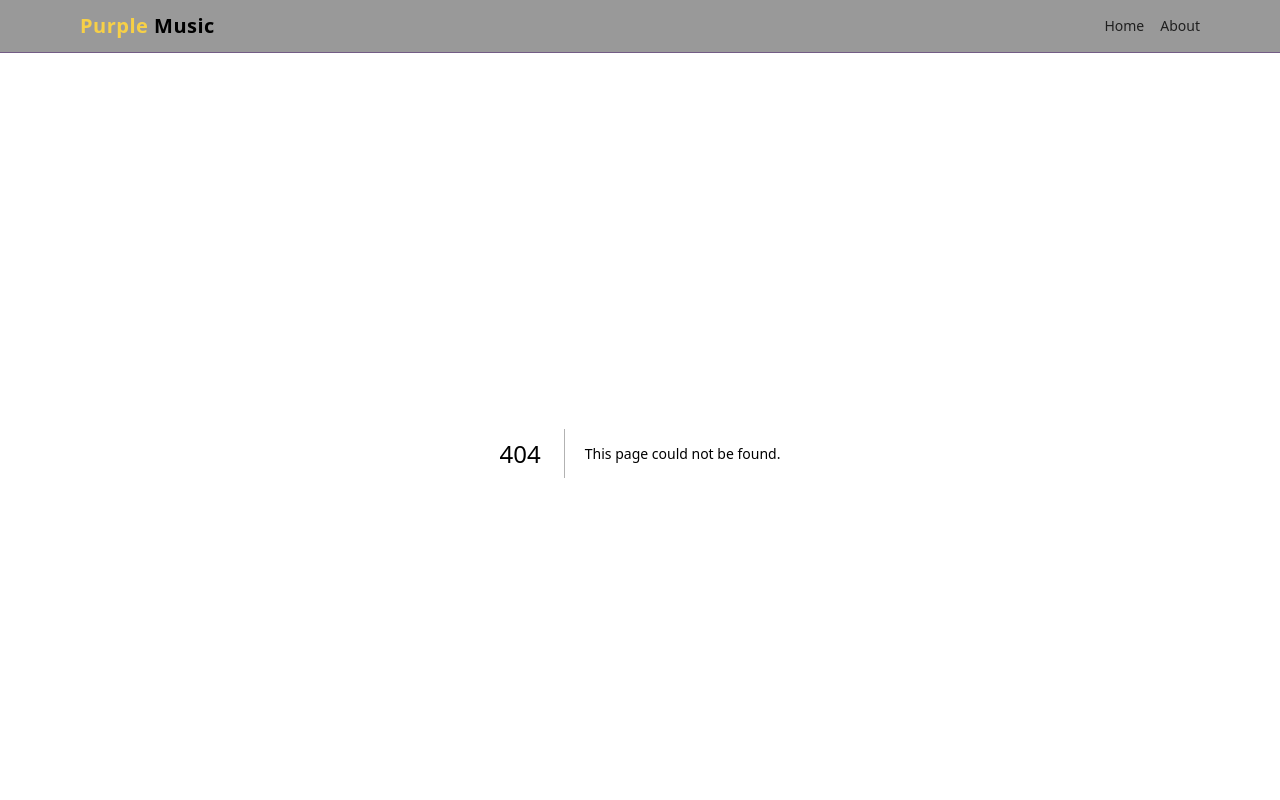
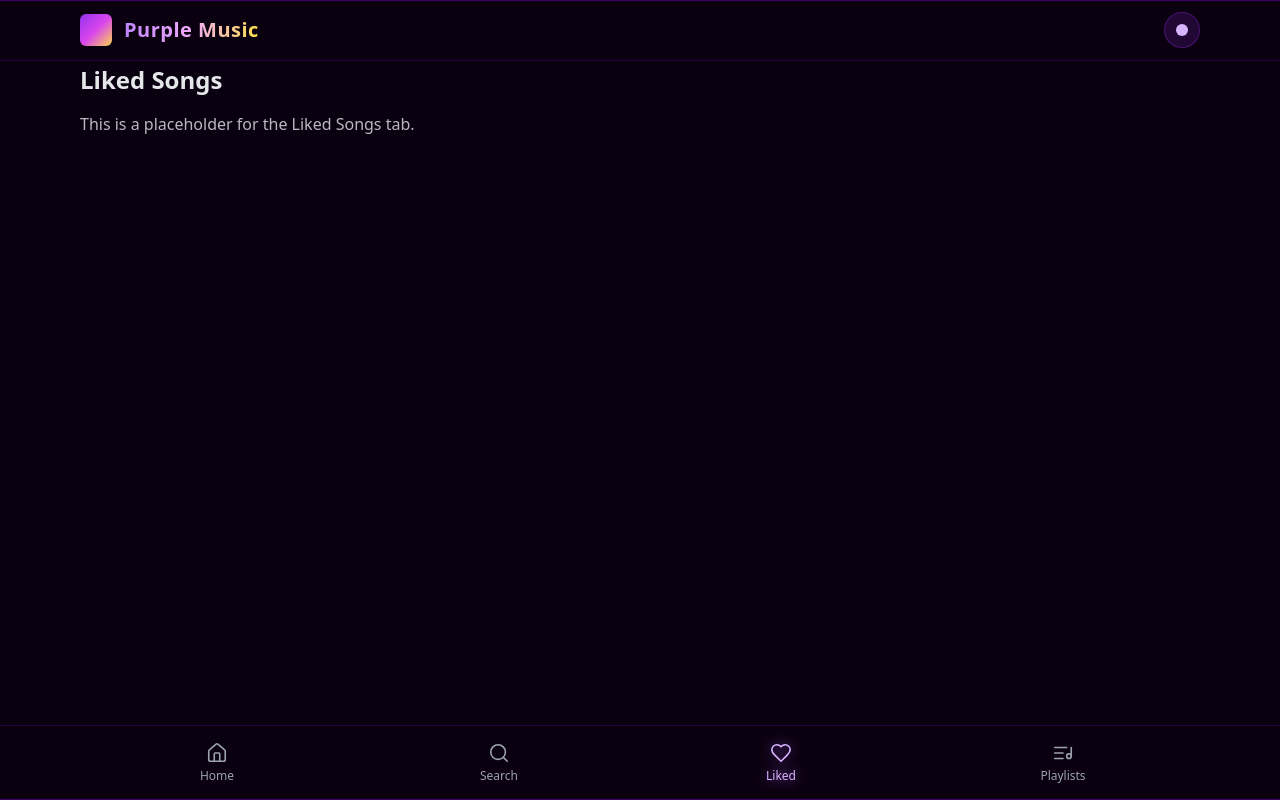
Before and after one commit to nikolastojadinov/PMtestnet, a Next.js app in the folder frontend/: page /liked in a window 1280 px wide. Before the commit this address had no page. Shown: the top 800 px of the page. Built offline with nearby package versions, Linux system fonts and the light colour scheme.

Commit message:
feat(frontend): finalize Header/Footer layout and navigation polish

```diff
--- a/frontend/src/components/Footer.tsx
+++ b/frontend/src/components/Footer.tsx
@@ -1,13 +1,41 @@
 import React from 'react';
+import Link from 'next/link';
+import { useRouter } from 'next/router';
+import { Home as HomeIcon, Search, Heart, ListMusic } from 'lucide-react';
+
+const tabs = [
+  { href: '/', label: 'Home', icon: HomeIcon },
+  { href: '/search', label: 'Search', icon: Search },
+  { href: '/liked', label: 'Liked', icon: Heart },
+  { href: '/playlists', label: 'Playlists', icon: ListMusic },
+];
 
 export default function Footer() {
+  const router = useRouter();
+  const pathname = router.pathname;
+
   return (
-    <footer className="w-full border-t border-pm-purple/40 mt-12">
-      <div className="mx-auto max-w-6xl px-4 py-6 text-xs opacity-70">
-        <p>
-          © {new Date().getFullYear()} Purple Music. UI base derived from OKV-Music (MPL-2.0).
-        </p>
-      </div>
-    </footer>
+    <nav className="fixed bottom-0 inset-x-0 z-50 bg-[#0b0010] border-t border-[#3b0066]/60 shadow-[0_-1px_0_#3b0066_inset]">
+      <ul className="mx-auto max-w-6xl px-4 py-3 grid grid-cols-4 gap-2 text-xs">
+        {tabs.map(({ href, label, icon: Icon }) => {
+          const active = pathname === href;
+          return (
+            <li key={href} className="flex justify-center">
+              <Link
+                href={href}
+                className={`flex flex-col items-center gap-1 px-3 py-1 rounded-md transition-colors ${
+                  active
+                    ? 'text-purple-300 drop-shadow-[0_0_6px_rgba(168,85,247,0.8)]'
+                    : 'text-gray-400 hover:text-gray-200'
+                }`}
+              >
+                <Icon size={22} strokeWidth={1.75} />
+                <span>{label}</span>
+              </Link>
+            </li>
+          );
+        })}
+      </ul>
+    </nav>
   );
 }
--- a/frontend/src/components/Header.tsx
+++ b/frontend/src/components/Header.tsx
@@ -1,16 +1,57 @@
-import React from 'react';
+import React, { useState } from 'react';
+import Link from 'next/link';
 
 export default function Header() {
+  const [open, setOpen] = useState(false);
+
   return (
-    <header className="sticky top-0 z-20 w-full bg-black/40 backdrop-blur border-b border-pm-purple/40">
+    <header className="fixed top-0 inset-x-0 z-50 w-full bg-[#0b0010] border-b border-[#3b0066]/60 shadow-[0_1px_0_#3b0066_inset]">
       <div className="mx-auto max-w-6xl px-4 py-3 flex items-center justify-between">
-        <h1 className="text-xl font-semibold tracking-wide">
-          <span className="text-pm-accent">Purple</span> Music
-        </h1>
-        <nav className="text-sm opacity-80 hover:opacity-100 transition">
-          <a href="/" className="mr-4 hover:text-pm-accent">Home</a>
-          <a href="/about" className="hover:text-pm-accent">About</a>
-        </nav>
+        <div className="flex items-center gap-3">
+          <div className="h-8 w-8 rounded-md bg-gradient-to-br from-purple-600 via-fuchsia-500 to-amber-300 shadow-md" aria-hidden />
+          <h1 className="text-lg sm:text-xl font-semibold tracking-wide">
+            <span className="bg-gradient-to-r from-purple-400 via-fuchsia-300 to-yellow-300 bg-clip-text text-transparent">Purple Music</span>
+          </h1>
+        </div>
+
+        <div className="relative">
+          <button
+            type="button"
+            aria-haspopup="menu"
+            aria-expanded={open}
+            onClick={() => setOpen(!open)}
+            className="h-9 w-9 rounded-full bg-purple-900/30 border border-purple-700/40 flex items-center justify-center text-purple-200 hover:bg-purple-800/40 focus:outline-none"
+          >
+            <span className="sr-only">Open profile menu</span>
+            {/* simple avatar dot */}
+            <div className="h-3 w-3 rounded-full bg-purple-300" />
+          </button>
+
+          {open && (
+            <div
+              role="menu"
+              className="absolute right-0 mt-2 w-64 rounded-md bg-[#0b0010] border border-purple-800/50 shadow-xl p-2 text-sm text-gray-200"
+            >
+              <div className="px-3 py-2 rounded items-center flex justify-between">
+                <span className="opacity-90">Signed in as</span>
+                <span className="font-medium text-purple-300">Guest</span>
+              </div>
+              <div className="my-2 h-px bg-purple-800/40" />
+              <div className="px-3 py-2">
+                <label htmlFor="lang" className="block text-xs uppercase tracking-wider text-gray-400 mb-1">Language</label>
+                <select id="lang" className="w-full bg-transparent border border-purple-800/50 rounded px-2 py-1 focus:outline-none">
+                  <option className="bg-[#0b0010]" value="en">English</option>
+                  <option className="bg-[#0b0010]" value="sr">Serbian</option>
+                </select>
+              </div>
+              <div className="my-2 h-px bg-purple-800/40" />
+              <div className="px-3 py-2 text-purple-200">Go Premium</div>
+              <div className="my-2 h-px bg-purple-800/40" />
+              <Link href="/privacy" className="block px-3 py-2 hover:bg-purple-900/30 rounded" role="menuitem">Privacy Policy</Link>
+              <Link href="/terms" className="block px-3 py-2 hover:bg-purple-900/30 rounded" role="menuitem">Terms of Service</Link>
+            </div>
+          )}
+        </div>
       </div>
     </header>
   );
--- a/frontend/src/layouts/MainLayout.tsx
+++ b/frontend/src/layouts/MainLayout.tsx
@@ -10,9 +10,11 @@ import Footer from '../components/Footer';
 
 export default function MainLayout({ children }: { children: React.ReactNode }) {
   return (
-    <div className="min-h-screen flex flex-col">
+    <div className="min-h-screen bg-[#090010] text-gray-200">
       <Header />
-      <div className="flex-1">{children}</div>
+      <div className="pt-16 pb-20 max-w-6xl mx-auto px-4">
+        {children}
+      </div>
       <Footer />
     </div>
   );
--- /dev/null
+++ b/frontend/src/pages/liked.tsx
@@ -0,0 +1,10 @@
+import React from 'react';
+
+export default function LikedPage() {
+  return (
+    <div>
+      <h1 className="text-2xl font-semibold mb-4">Liked Songs</h1>
+      <p className="opacity-80">This is a placeholder for the Liked Songs tab.</p>
+    </div>
+  );
+}
--- /dev/null
+++ b/frontend/src/pages/playlists.tsx
@@ -0,0 +1,10 @@
+import React from 'react';
+
+export default function PlaylistsPage() {
+  return (
+    <div>
+      <h1 className="text-2xl font-semibold mb-4">My Playlists</h1>
+      <p className="opacity-80">This is a placeholder for the My Playlists tab.</p>
+    </div>
+  );
+}
--- /dev/null
+++ b/frontend/src/pages/search.tsx
@@ -0,0 +1,10 @@
+import React from 'react';
+
+export default function SearchPage() {
+  return (
+    <div>
+      <h1 className="text-2xl font-semibold mb-4">Search</h1>
+      <p className="opacity-80">This is a placeholder for the Search tab.</p>
+    </div>
+  );
+}
```
